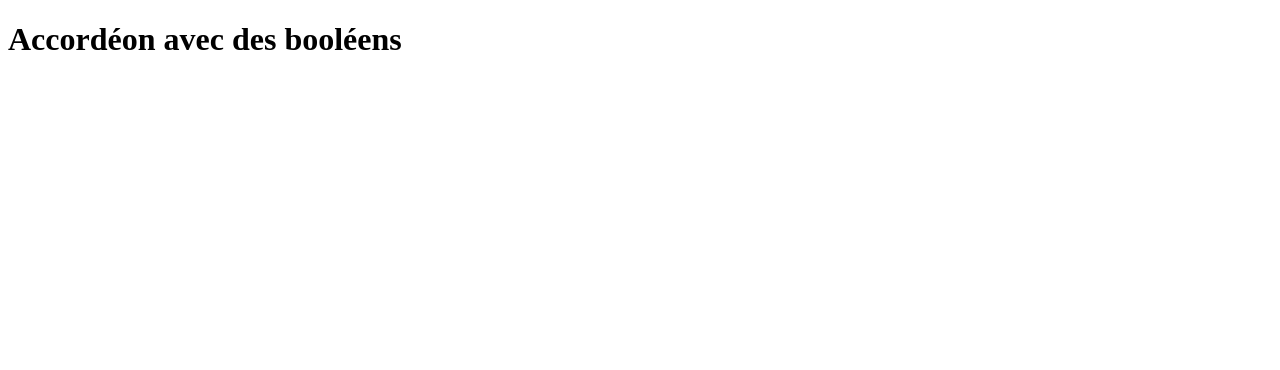
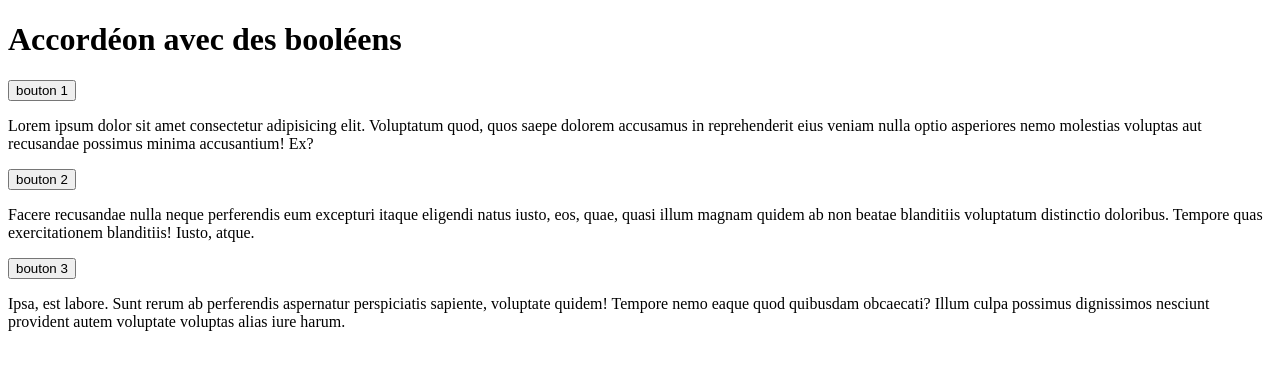
Before and after one commit to MMI-SAE-105/2022-r113-tp3-accordeons-SamiGmmi1a, a website: page 01-accordeon-booleen.html in a window 1280 px wide. Drawn offline with Linux system fonts and the light colour scheme.

Commit message:
accordéon 1

```diff
--- a/01-accordeon-booleen.html
+++ b/01-accordeon-booleen.html
@@ -9,6 +9,20 @@
   <body>
     <h1>Accordéon avec des booléens</h1>
 
+    <div class="accordeon">
+      <section>
+        <button>bouton 1</button>
+        <p>Lorem ipsum dolor sit amet consectetur adipisicing elit. Voluptatum quod, quos saepe dolorem accusamus in reprehenderit eius veniam nulla optio asperiores nemo molestias voluptas aut recusandae possimus minima accusantium! Ex?</p>
+      </section>
+      <section>
+        <button>bouton 2</button>
+        <p>Facere recusandae nulla neque perferendis eum excepturi itaque eligendi natus iusto, eos, quae, quasi illum magnam quidem ab non beatae blanditiis voluptatum distinctio doloribus. Tempore quas exercitationem blanditiis! Iusto, atque.</p>
+      </section>
+      <section>
+        <button>bouton 3</button>
+        <p>Ipsa, est labore. Sunt rerum ab perferendis aspernatur perspiciatis sapiente, voluptate quidem! Tempore nemo eaque quod quibusdam obcaecati? Illum culpa possimus dignissimos nesciunt provident autem voluptate voluptas alias iure harum.</p>
+      </section>
+    </div>
 
   </body>
 </html>
```
